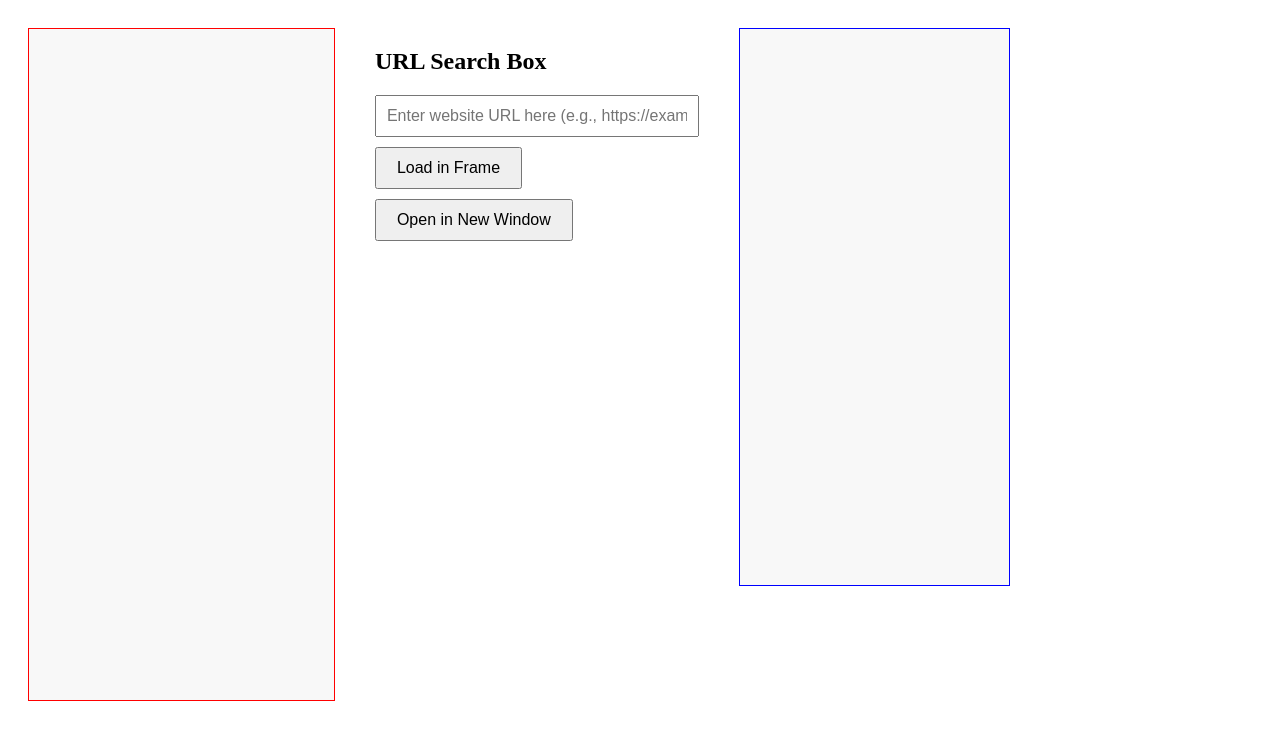
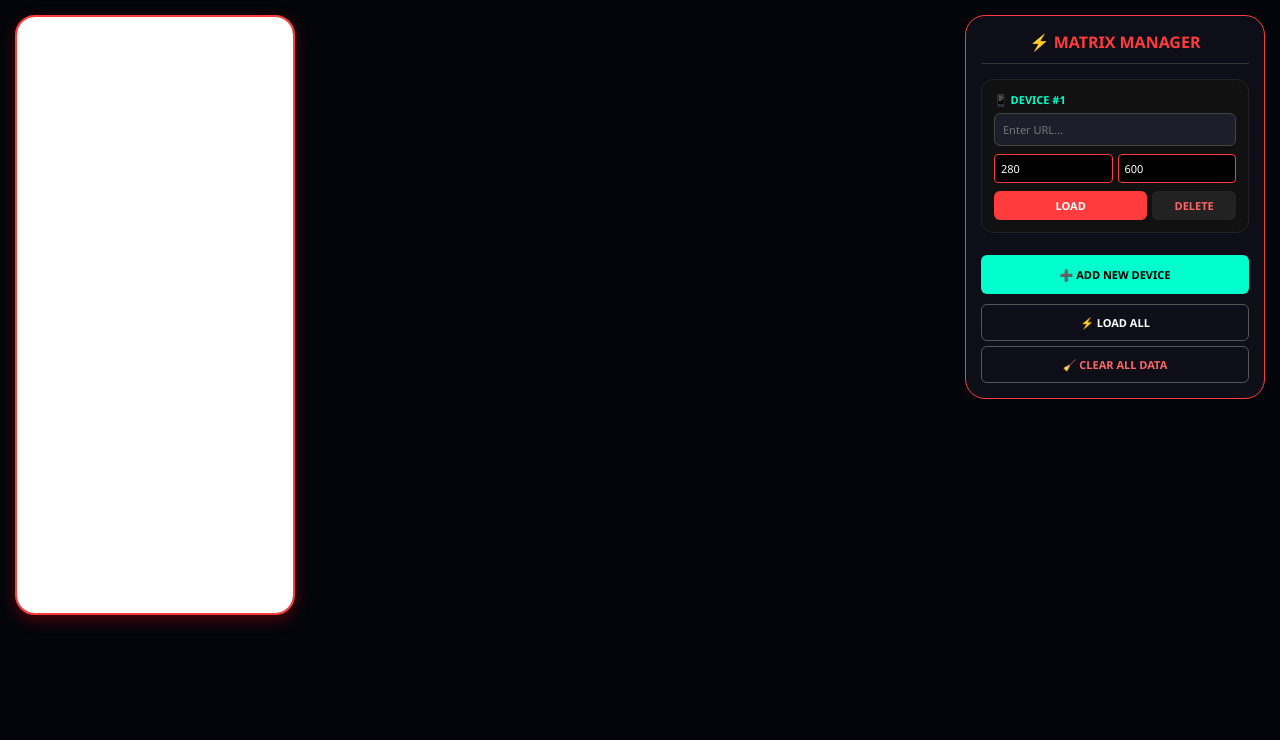
Before and after one commit to Akhil80git/urlMobilePriview, a plain HTML site: page index.html in a window 1280 px wide. Drawn offline with Linux system fonts and the light colour scheme.

Commit message:
Update index.html

```diff
--- a/index.html
+++ b/index.html
@@ -1,150 +1,327 @@
 <!DOCTYPE html>
 <html lang="hi">
 <head>
-<meta charset="UTF-8" />
-<meta name="viewport" content="width=device-width, initial-scale=1.0" />
-<title>Reप</title>
+    <meta charset="UTF-8">
+    <meta name="viewport" content="width=device-width, initial-scale=1.0">
+    <title>🔴 Redmi Matrix Pro - Persistent Storage</title>
     <style>
-  .container {
-    display: flex;
-    justify-content: flex-start;
-    align-items: flex-start;
-    height: 100vh;
+        * {
             margin: 0;
-    padding: 20px;
-    gap: 40px; /* Left box and right controls के बीच space */
+            padding: 0;
+            box-sizing: border-box;
+            font-family: 'Segoe UI', sans-serif;
         }
 
-  .real-size-box {
-    width: 81.2mm;
-    height: 178mm;
-    border: 1px solid red;
-    box-sizing: border-box;
-    background-color: #f8f8f8;
-    overflow: hidden; /* Overflow को रोकने के लिए */
+        body {
+            background: #03050a;
+            min-height: 100vh;
+            padding: 15px;
+            overflow-x: auto;
+        }
+
+        .dashboard {
+            display: flex;
+            gap: 15px;
+            align-items: flex-start;
+        }
+
+        .redmi-grid {
+            display: flex;
+            flex-wrap: wrap;
+            gap: 10px;
+            flex: 1;
+        }
+
+        .redmi-col {
+            flex: 0 0 auto;
             position: relative;
         }
 
-  .iphone-box {
-    width: 71.6mm;
-    height: 147.6mm;
-    border: 1px solid blue;
-    box-sizing: border-box;
-    background-color: #f8f8f8;
-    overflow: hidden; /* Overflow को रोकने के लिए */
-    position: relative;
+        .redmi-frame {
+            background: #000;
+            border-radius: 20px;
+            overflow: hidden;
+            border: 2px solid #ff3b3b;
+            box-shadow: 0 5px 15px rgba(255, 0, 0, 0.3);
         }
 
-  .controls {
-    display: flex;
-    flex-direction: column;
-    align-items: flex-start;
-  }
-
-  input[type="text"] {
-    width: 300px;
-    padding: 10px;
-    margin-bottom: 10px;
-    font-size: 16px;
-  }
-
-  button {
-    padding: 10px 20px;
-    font-size: 16px;
-    cursor: pointer;
-    margin-bottom: 10px;
+        .scale-wrapper {
+            width: 375px;
+            transform-origin: top left;
         }
 
         iframe {
             border: none;
-    transform-origin: top left;
+            width: 100%;
+            height: 100%;
+            background: white;
         }
+
+        .control-panel {
+            width: 300px;
+            background: rgba(15, 15, 25, 0.98);
+            border-radius: 20px;
+            padding: 15px;
+            border: 1px solid #ff3b3b;
+            position: sticky;
+            top: 10px;
+            max-height: 95vh;
+            overflow-y: auto;
+        }
+
+        .panel-header {
+            color: #ff3b3b;
+            text-align: center;
+            font-weight: 800;
+            margin-bottom: 15px;
+            border-bottom: 1px solid #333;
+            padding-bottom: 10px;
+        }
+
+        .url-row {
+            background: #111;
+            border-radius: 12px;
+            padding: 12px;
+            border: 1px solid #222;
+            margin-bottom: 12px;
+        }
+
+        .url-row label {
+            color: #00ffcc;
+            font-size: 11px;
+            font-weight: bold;
+            display: block;
+            margin-bottom: 6px;
+        }
+
+        .url-input {
+            width: 100%;
+            padding: 8px;
+            background: #1e1e2a;
+            border: 1px solid #444;
+            color: white;
+            border-radius: 6px;
+            font-size: 11px;
+            margin-bottom: 8px;
+        }
+
+        .dim-inputs {
+            display: flex;
+            gap: 5px;
+            margin-bottom: 8px;
+        }
+
+        .dim-inputs input {
+            width: 50%;
+            padding: 6px;
+            background: #000;
+            border: 1px solid #ff3b3b;
+            color: #fff;
+            border-radius: 4px;
+            font-size: 11px;
+        }
+
+        .btn-group {
+            display: flex;
+            gap: 5px;
+        }
+
+        button {
+            cursor: pointer;
+            font-weight: 600;
+            transition: 0.2s;
+            border-radius: 6px;
+            border: none;
+            font-size: 11px;
+        }
+
+        .load-btn { flex: 2; background: #ff3b3b; color: white; padding: 7px; }
+        .del-btn { flex: 1; background: #222; color: #ff6666; padding: 7px; }
+        .del-btn:hover { background: #ff0000; color: white; }
+
+        .add-btn {
+            width: 100%;
+            padding: 12px;
+            background: #00ffcc;
+            color: #000;
+            margin-top: 10px;
+            font-weight: bold;
+        }
+
+        .global-btns {
+            margin-top: 10px;
+            display: flex;
+            flex-direction: column;
+            gap: 5px;
+        }
+
+        .action-btn {
+            width: 100%;
+            padding: 10px;
+            background: transparent;
+            border: 1px solid #555;
+            color: white;
+        }
+        .action-btn:hover { border-color: #ff3b3b; color: #ff3b3b; }
     </style>
 </head>
 <body>
-  <div class="container">
-    <div class="real-size-box">
-      <iframe id="previewFrame" src="about:blank"></iframe>
+
+<div class="dashboard">
+    <div class="redmi-grid" id="redmiGrid"></div>
+
+    <div class="control-panel">
+        <div class="panel-header">⚡ MATRIX MANAGER</div>
+
+        <div id="urlList"></div>
+
+        <button class="add-btn" onclick="addRedmiDevice()">➕ ADD NEW DEVICE</button>
+
+        <div class="global-btns">
+            <button class="action-btn" onclick="loadAll()">⚡ LOAD ALL</button>
+            <button class="action-btn" style="color: #ff6666;" onclick="clearStorage()">🧹 CLEAR ALL DATA</button>
         </div>
-    <div class="controls">
-      <h2>URL Search Box</h2>
-      <input type="text" id="urlInput" placeholder="Enter website URL here (e.g., https://example.com or http://example.com)" />
-      <button onclick="loadURL()">Load in Frame</button>
-      <button onclick="openNewWindow()">Open in New Window</button>
-    </div>
-    <div class="iphone-box">
-      <iframe id="iphoneFrame" src="about:blank"></iframe>
     </div>
 </div>
 
 <script>
-    function loadURL() {
-      let url = document.getElementById('urlInput').value.trim();
-      if (url) {
-        // अगर URL में http:// या https:// नहीं है, तो https:// जोड़ दो (default secure)
-        if (!url.startsWith('http://') && !url.startsWith('https://')) {
-          url = 'https://' + url;
+    // LocalStorage से डेटा लोड करना या डिफॉल्ट डेटा लेना
+    let devices = JSON.parse(localStorage.getItem('redmi_matrix_data')) || [
+        { id: Date.now(), url: '', width: 280, height: 600 }
+    ];
+
+    // डेटा को LocalStorage में सेव करने का फंक्शन
+    function saveData() {
+        localStorage.setItem('redmi_matrix_data', JSON.stringify(devices));
     }
-        document.getElementById('previewFrame').src = url;
-        document.getElementById('iphoneFrame').src = url;
-        adjustRedmiScale(); // Adjust after loading
-        adjustIphoneScale();
-      } else {
-        alert('Please enter a valid URL');
+
+    function renderEverything() {
+        renderGrid();
+        renderPanel();
+        setTimeout(applyScaling, 100);
+    }
+
+    function renderGrid() {
+        const grid = document.getElementById('redmiGrid');
+        grid.innerHTML = '';
+
+        devices.forEach(dev => {
+            const col = document.createElement('div');
+            col.className = 'redmi-col';
+            col.style.width = dev.width + 'px';
+            col.id = `col-${dev.id}`;
+
+            col.innerHTML = `
+                <div class="redmi-frame" id="frame-${dev.id}" style="height: ${dev.height}px;">
+                    <div class="scale-wrapper" id="scale-${dev.id}">
+                        <iframe id="iframe-${dev.id}" src="${dev.url || 'about:blank'}"></iframe>
+                    </div>
+                </div>
+            `;
+            grid.appendChild(col);
+        });
+    }
+
+    function renderPanel() {
+        const list = document.getElementById('urlList');
+        list.innerHTML = '';
+
+        devices.forEach((dev, index) => {
+            const row = document.createElement('div');
+            row.className = 'url-row';
+            row.innerHTML = `
+                <label>📱 DEVICE #${index + 1}</label>
+                <input type="text" class="url-input" id="in-url-${dev.id}" placeholder="Enter URL..." value="${dev.url}" oninput="updateUrlData(${dev.id}, this.value)">
+
+                <div class="dim-inputs">
+                    <input type="number" id="in-w-${dev.id}" placeholder="Width" value="${dev.width}" oninput="updateSizeData(${dev.id})">
+                    <input type="number" id="in-h-${dev.id}" placeholder="Height" value="${dev.height}" oninput="updateSizeData(${dev.id})">
+                </div>
+
+                <div class="btn-group">
+                    <button class="load-btn" onclick="loadSingle(${dev.id})">LOAD</button>
+                    <button class="del-btn" onclick="deleteDevice(${dev.id})">DELETE</button>
+                </div>
+            `;
+            list.appendChild(row);
+        });
+    }
+
+    function addRedmiDevice() {
+        devices.push({ id: Date.now(), url: '', width: 280, height: 600 });
+        saveData();
+        renderEverything();
+    }
+
+    function deleteDevice(id) {
+        devices = devices.filter(d => d.id !== id);
+        saveData();
+        renderEverything();
+    }
+
+    function updateUrlData(id, val) {
+        const dev = devices.find(d => d.id === id);
+        if(dev) {
+            dev.url = val;
+            saveData();
         }
     }
 
-    function openNewWindow() {
-      let url = document.getElementById('urlInput').value.trim();
-      if (url) {
-        if (!url.startsWith('http://') && !url.startsWith('https://')) {
-          url = 'https://' + url;
-        }
-        window.open(url, '_blank');
-      } else {
-        alert('Please enter a valid URL');
+    function updateSizeData(id) {
+        const w = document.getElementById(`in-w-${id}`).value;
+        const h = document.getElementById(`in-h-${id}`).value;
+        const dev = devices.find(d => d.id === id);
+        if(dev) {
+            dev.width = w;
+            dev.height = h;
+            saveData();
+
+            // UI तुरंत अपडेट करें
+            const col = document.getElementById(`col-${id}`);
+            const frame = document.getElementById(`frame-${id}`);
+            if(col) col.style.width = w + 'px';
+            if(frame) frame.style.height = h + 'px';
+            applyScaling();
         }
     }
 
-    function adjustRedmiScale() {
-      const mobileWidth = 375; // Typical mobile logical width (e.g., iPhone)
-      const mobileHeight = 812; // Typical mobile logical height
-      const box = document.querySelector('.real-size-box');
-      const boxWidth = box.clientWidth;
-      const boxHeight = box.clientHeight;
-      const scaleX = boxWidth / mobileWidth;
-      const scaleY = boxHeight / mobileHeight;
-      const scale = Math.min(scaleX, scaleY);
-      const iframe = document.getElementById('previewFrame');
-      iframe.style.width = `${mobileWidth}px`;
-      iframe.style.height = `${mobileHeight}px`;
-      iframe.style.transform = `scale(${scale})`;
+    function loadSingle(id) {
+        const input = document.getElementById(`in-url-${id}`);
+        const iframe = document.getElementById(`iframe-${id}`);
+        let url = input.value.trim();
+        if(url && !/^https?:\/\//i.test(url)) url = 'https://' + url;
+
+        updateUrlData(id, url);
+        iframe.src = url || 'about:blank';
     }
 
-    function adjustIphoneScale() {
-      const mobileWidth = 393; // iPhone 16 logical width
-      const mobileHeight = 852; // iPhone 16 logical height
-      const box = document.querySelector('.iphone-box');
-      const boxWidth = box.clientWidth;
-      const boxHeight = box.clientHeight;
-      const scaleX = boxWidth / mobileWidth;
-      const scaleY = boxHeight / mobileHeight;
-      const scale = Math.min(scaleX, scaleY);
-      const iframe = document.getElementById('iphoneFrame');
-      iframe.style.width = `${mobileWidth}px`;
-      iframe.style.height = `${mobileHeight}px`;
-      iframe.style.transform = `scale(${scale})`;
+    function applyScaling() {
+        devices.forEach(dev => {
+            const frame = document.getElementById(`frame-${dev.id}`);
+            const wrapper = document.getElementById(`scale-${dev.id}`);
+            if (frame && wrapper) {
+                const scale = frame.clientWidth / 375;
+                wrapper.style.transform = `scale(${scale})`;
+                wrapper.style.height = (frame.clientHeight / scale) + 'px';
+            }
+        });
     }
 
-    // Initial adjust
-    adjustRedmiScale();
-    adjustIphoneScale();
+    function loadAll() {
+        devices.forEach(d => loadSingle(d.id));
+    }
 
-    // Adjust on resize (e.g., zoom changes)
-    window.addEventListener('resize', () => {
-      adjustRedmiScale();
-      adjustIphoneScale();
-    });
+    function clearStorage() {
+        if(confirm("Are you sure? All saved settings and URLs will be deleted!")) {
+            localStorage.removeItem('redmi_matrix_data');
+            location.reload();
+        }
+    }
+
+    window.onload = renderEverything;
+    window.onresize = applyScaling;
+    setInterval(applyScaling, 2000);
 </script>
+
 </body>
 </html>
```
Lines whose indentation alone changed are shown as unchanged.
